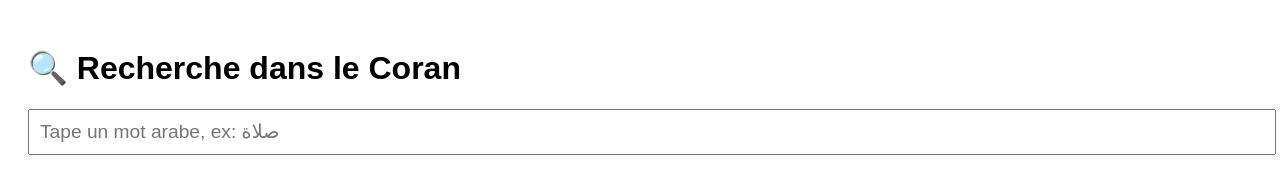
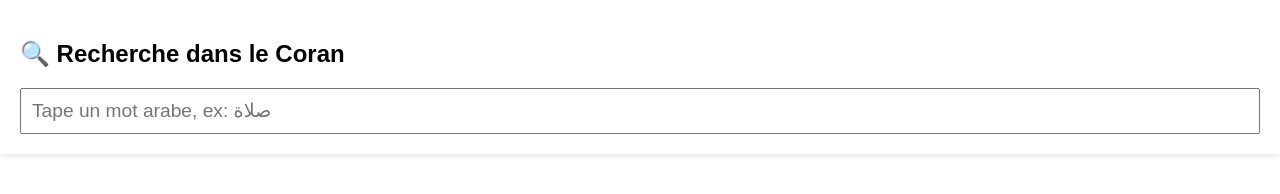
Before and after one commit to mbenjy23/search, a plain HTML site: page index.html in a window 1280 px wide. Drawn offline with Linux system fonts and the light colour scheme.

Commit message:
Update index.html

```diff
--- a/index.html
+++ b/index.html
@@ -6,33 +6,51 @@
   <style>
     body {
       font-family: sans-serif;
+      padding: 0;
+      margin: 0;
+    }
+
+    header {
+      position: sticky;
+      top: 0;
+      background-color: white;
       padding: 20px;
+      box-shadow: 0 2px 5px rgba(0,0,0,0.1);
+      z-index: 1000;
     }
+
+    input {
+      width: 100%;
+      padding: 10px;
+      font-size: 1.2em;
+      box-sizing: border-box;
+    }
+
     .verse {
-      margin-bottom: 20px;
+      margin: 20px;
       padding: 10px;
       border-bottom: 1px solid #ccc;
     }
+
     .ar {
       font-size: 1.5em;
       direction: rtl;
       text-align: right;
     }
+
     .fr {
       font-size: 1em;
       color: #555;
     }
-    input {
-      width: 100%;
-      padding: 10px;
-      font-size: 1.2em;
-      margin-bottom: 20px;
-    }
   </style>
 </head>
 <body>
-  <h1>🔍 Recherche dans le Coran</h1>
-  <input type="text" id="searchInput" placeholder="Tape un mot arabe, ex: صلاة">
+
+  <header>
+    <h2>🔍 Recherche dans le Coran</h2>
+    <input type="text" id="searchInput" placeholder="Tape un mot arabe, ex: صلاة">
+  </header>
+
   <div id="results"></div>
 
   <script src="script.js"></script>
```
